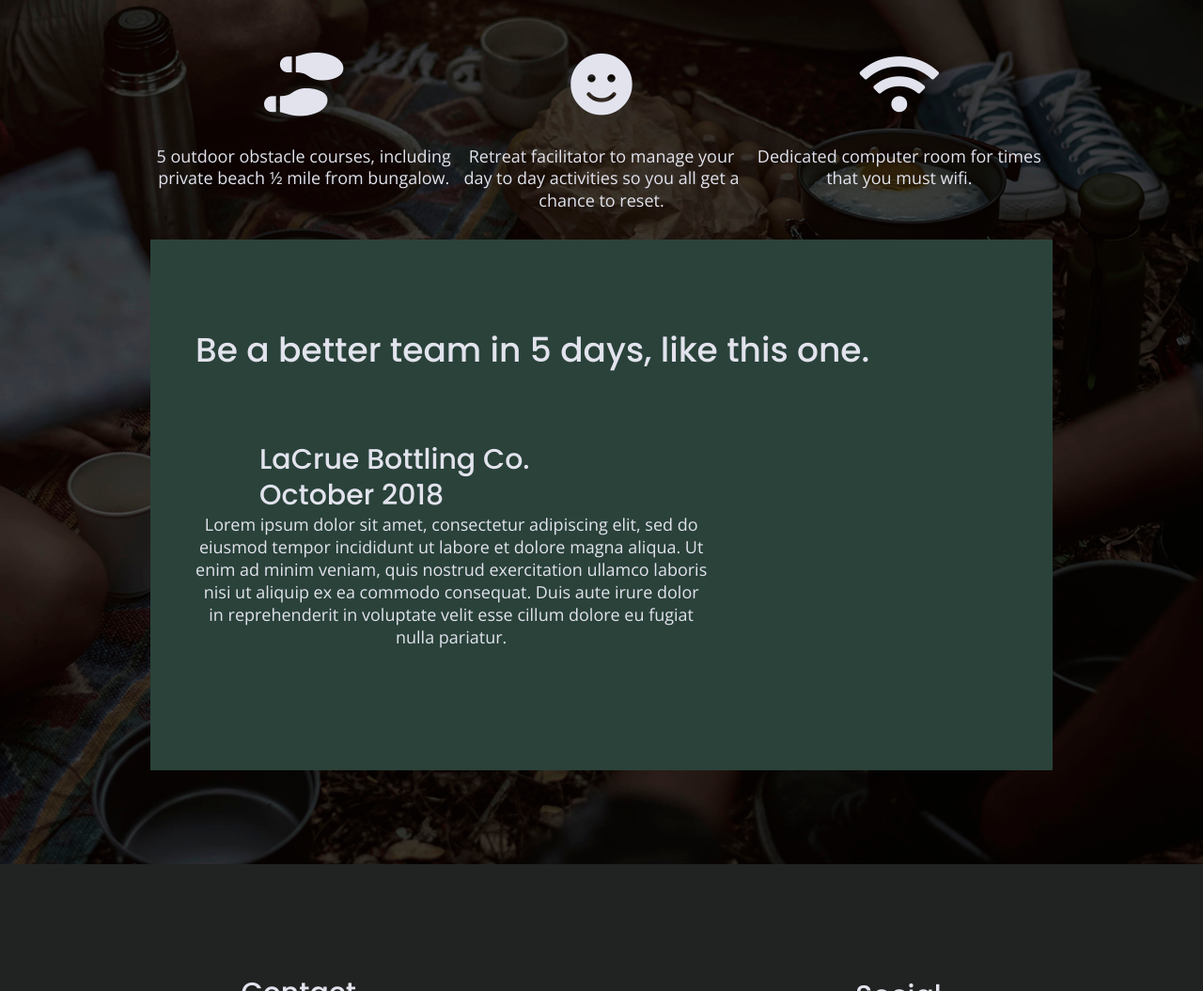
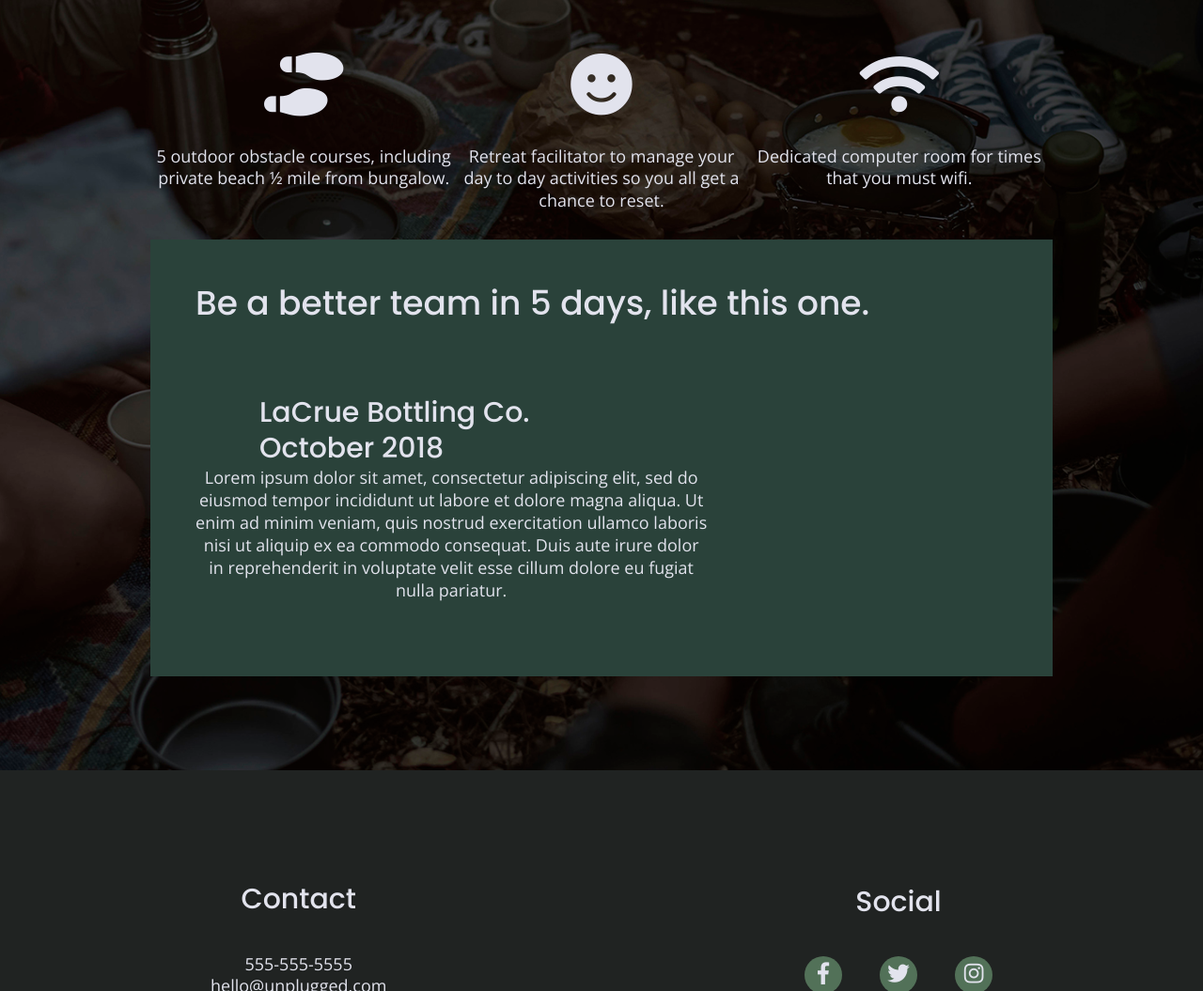
Before and after one commit to amitchouguleack/unplugged1, a website built with Parcel: page index.html in a window 1280 px wide. Shown: the part 1470-2525 px from the top of the page at 94% size. Built offline with nearby package versions, Linux system fonts and the light colour scheme.

Commit message:
chages in background color

```diff
--- a/css/main.css
+++ b/css/main.css
@@ -348,11 +348,17 @@
 }
 
 /* Reviews */
-
 .reviews {
-  background-color: #2a423a;
+  background-color: #2a423a; /* This background color will now stretch full width */
   display: flex;
   justify-content: center;
+  padding: 50px 0; /* Added vertical padding for spacing */
+}
+
+/* The .content-wrapper inside .reviews will keep your content constrained */
+.reviews .content-wrapper {
+    /* No changes needed here, it will automatically center within the full-width .reviews */
+    margin: 0; /* Reset margin to ensure it's controlled by the parent .reviews padding */
 }
 
 .reviews h2 {
@@ -361,7 +367,7 @@
 }
 
 .reviews h3 {
-  width: 55%;
+  width: 55%; /* This might need adjustment based on how many review texts you have */
   margin: 20px 0;
 }
 
```
Lines whose indentation alone changed are shown as unchanged.
